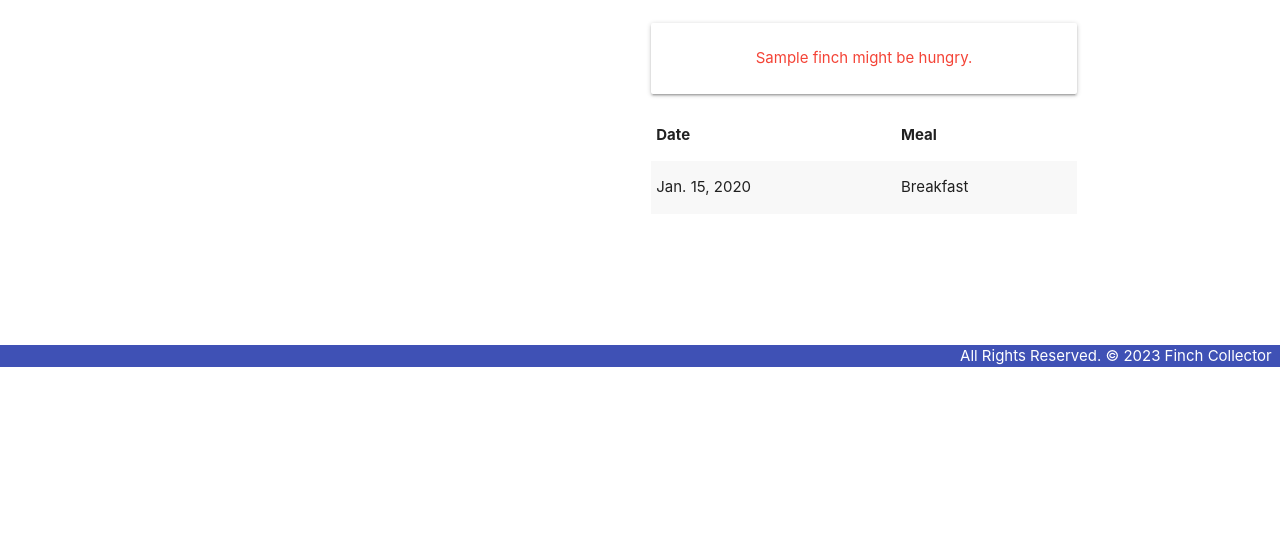
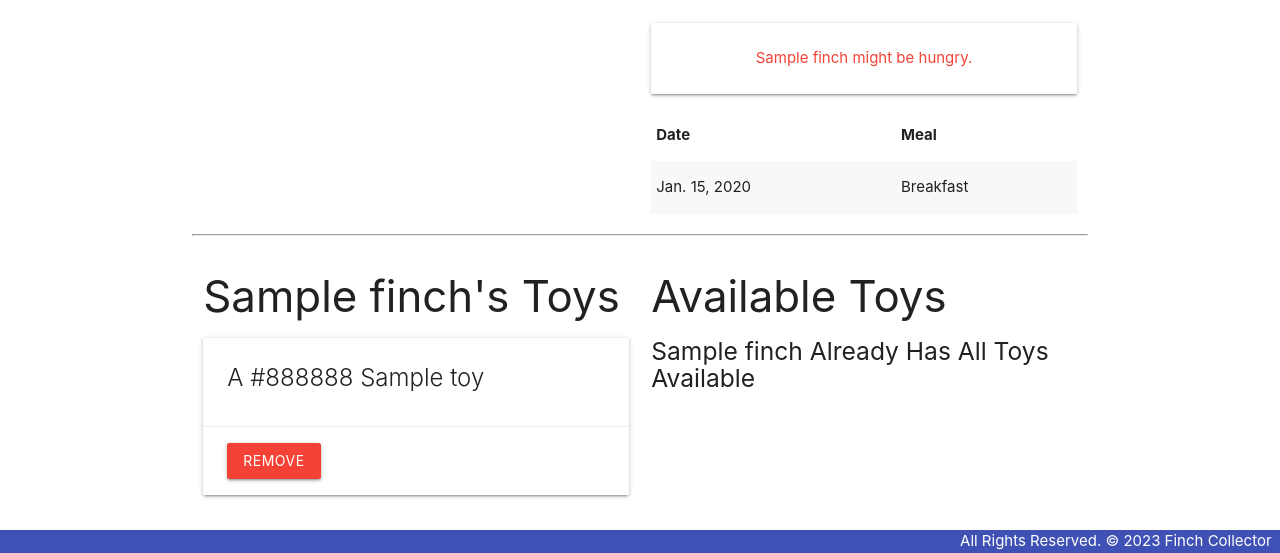
Before and after one commit to jaclynscarey/finch-collector, a Django app: page /finches/1/ in a window 1280 px wide. Shown: the part 433-986 px from the top of the page. Before the commit the page ends 800 px from the top, so only its background shows below. Run offline with Django 4.2, Linux system fonts and the light colour scheme; tables that the repository leaves empty hold one stand-in row (values such as "Sample post").

Commit message:
wip: associate and unassociate toys on details page

```diff
--- a/main_app/templates/finches/detail.html
+++ b/main_app/templates/finches/detail.html
@@ -47,6 +47,55 @@
     </div>
 </div>
 
+<hr>
+
+<div class="row">
+  <div class="col s6">
+    <h3>{{ finch.name }}'s Toys</h3>
+    {% if finch.toys.count %}
+      {% for toy in finch.toys.all %}
+        <div class="card">
+          <div class="card-content">
+            <span class="card-title">
+              A <span class="{{ toy.color.lower }}-text">{{ toy.color }}</span> {{ toy.name }}
+            </span>
+          </div>
+          <div class="card-action">
+            <form action="{% url 'unassoc_toy' finch.id toy.id %}" method="post">
+              {% csrf_token %}
+              <input type="submit" value="Remove" class="btn red">
+            </form>
+          </div>
+        </div>
+      {% endfor %}
+    {% else %}
+        <h5>{{ finch.name }} doesn't have any toys 😢</h5>
+    {% endif %}
+  </div>
+  <div class="col s6">
+    <h3>Available Toys</h3>
+    {% if toys.count %}
+      {% for toy in toys %}
+      <div class="card">
+        <div class="card-content">
+          <span class="card-title">
+            A <span class="{{ toy.color.lower }}-text">{{ toy.color }}</span> {{ toy.name }}
+          </span>
+        </div>
+        <div class="card-action">
+          <form action="{% url 'assoc_toy' finch.id toy.id %}" method="post">
+            {% csrf_token %}
+            <input type="submit" value="Add" class="btn green">
+          </form>
+        </div>
+      </div>
+      {% endfor %}
+    {% else %}
+    <h5>{{ finch.name }} Already Has All Toys Available</h5>
+    {% endif %}
+  </div>
+</div>
+
 <script>
     const dateEl = document.getElementById('id_date');
     M.Datepicker.init(dateEl, {
--- a/main_app/urls.py
+++ b/main_app/urls.py
@@ -15,4 +15,6 @@ urlpatterns = [
     path('toys/create/', views.ToyCreate.as_view(), name='toys_create'),
     path('toys/<int:pk>/update/', views.ToyUpdate.as_view(), name='toys_update'),
     path('toys/<int:pk>/delete/', views.ToyDelete.as_view(), name='toys_delete'),
+    path('finches/<int:finch_id>/assoc_toy/<int:toy_id>/', views.assoc_toy, name='assoc_toy'),
+    path('finches/<int:finch_id>/unassoc_toy/<int:toy_id>/', views.unassoc_toy, name='unassoc_toy'),
 ]
--- a/main_app/views.py
+++ b/main_app/views.py
@@ -20,10 +20,13 @@ def finches_index(request):
 
 def finches_detail(request, finch_id):
     finch = Finch.objects.get(id=finch_id)
+    id_list = finch.toys.all().values_list('id')
+    toys_finch_doesnt_have = Toy.objects.exclude(id__in=id_list)
     feeding_form = FeedingForm()
     return render(request, 'finches/detail.html', {
         'finch': finch,
         'feeding_form': feeding_form,
+        'toys': toys_finch_doesnt_have,
     })
 
 def add_feeding(request, finch_id):
@@ -32,6 +35,14 @@ def add_feeding(request, finch_id):
         new_feeding = form.save(commit=False)
         new_feeding.finch_id = finch_id
         new_feeding.save()
+    return redirect('detail', finch_id=finch_id)
+
+def assoc_toy(request, finch_id, toy_id):
+    Finch.objects.get(id=finch_id).toys.add(toy_id)
+    return redirect('detail', finch_id=finch_id)
+
+def unassoc_toy(request, finch_id, toy_id):
+    Finch.objects.get(id=finch_id).toys.remove(toy_id)
     return redirect('detail', finch_id=finch_id)
 
 class FinchCreate(CreateView):
```
